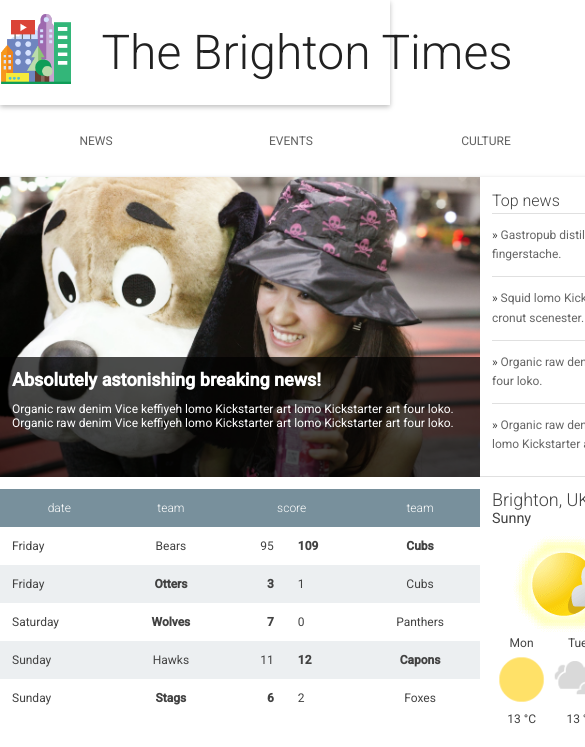
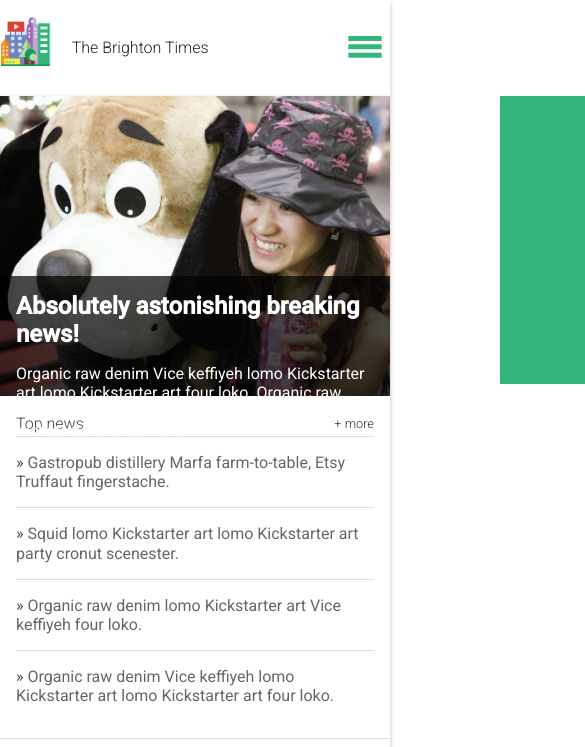
Before and after one commit to sedlareg/nd-rwdf, a website built with webpack: page app/template.html in a window 390 px wide. Shown: the top 747 px of the page, 585 px wide, since content can reach past the window. Built offline with nearby package versions, Linux system fonts and the light colour scheme.

Commit message:
project update part 2

```diff
--- /dev/null
+++ b/app/index.js
@@ -0,0 +1,23 @@
+"use strict";
+
+const initMenu = function () {
+    /*
+      * Open the drawer when the menu icon is clicked.
+      */
+    var menu = document.querySelector('#menu');
+    var main = document.querySelector('main');
+    var drawer = document.querySelector('#drawer');
+
+    menu.addEventListener('click', function(e) {
+        drawer.classList.toggle('open');
+        e.stopPropagation();
+    });
+    main.addEventListener('click', function() {
+        drawer.classList.remove('open');
+    });
+};
+
+document.addEventListener("DOMContentLoaded", function(event) {
+    // Your code to run since DOM is loaded and ready
+    initMenu();
+});
--- a/app/scss/_mixins.scss
+++ b/app/scss/_mixins.scss
@@ -11,3 +11,22 @@ $vendors: "-moz-", "-webkit-", "";
     }
   }
 }
+
+$break-small: 370px;
+$break-medium: 480px;
+$break-large: 720px;
+
+@mixin respond-to($media) {
+  @if $media == handhelds {
+    @media only screen and (max-width: $break-small) { @content; }
+  }
+  @else if $media == tablets {
+    @media only screen and (min-width: $break-small + 1) and (max-width: $break-medium - 1) { @content; }
+  }
+  @else if $media == medium-screens {
+    @media only screen and (min-width: $break-medium + 1) and (max-width: $break-large - 1) { @content; }
+  }
+  @else if $media == wide-screens {
+    @media only screen and (min-width: $break-large) { @content; }
+  }
+}
--- a/app/scss/main.scss
+++ b/app/scss/main.scss
@@ -1,5 +1,14 @@
 @import 'variables';
 @import "mixins";
+
+/* zocial */
+[class*="fontawesome-"]:before {
+  font-family: 'FontAwesome', sans-serif;
+  margin-right: 10px;
+  text-shadow: 4px 2px 4px #000;
+  color: white;
+  display: inline-block;
+}
 
 body, html {
   margin: 0;
@@ -10,7 +19,7 @@ body, html {
 
 body {
   font-family: $font-stack;
-  font-size: 12px;
+  font-size: 1em;
   color: $font-color;
 }
 
@@ -51,27 +60,62 @@ ul {
   @include box-shadow(0, 2px, 5px, $header-shadow-color);
   min-height: 56px;
   transition: min-height 0.3s;
+  display: flex;
+  flex-wrap: wrap;
+  align-items: center;
+}
+
+.menu {
+  display: none;
+  cursor: pointer;
+  @media only screen and (max-width: 479px) {
+    display: block;
+    width: calc(25% - 5px);
+    text-align: right;
+    margin-right: 5px;
+  }
+  svg {
+    width: 40px;
+    fill: #33b679;
+  }
 }
 
 .header__inner {
-  width: 800px;
+  width: 100%;
   margin-left: auto;
   margin-right: auto;
+  @media only screen and (max-width: 479px) {
+    width: 75%;
+  }
 }
 
 .header__logo {
   height: 72px;
   margin-right: 1em;
   vertical-align: top;
-  margin-top: 12px;
+  margin-top: 1em;
+  @media only screen and (max-width: 479px) {
+    height: 50px;
+  }
 }
 
 .header__title {
   font-weight: 300;
-  font-size: 4em;
-  margin: 0.5em 0.25em;
+  font-size: 3.5em;
+  margin: .4em .25em;
   display: inline-block;
   color: $header-title-color;
+  @media only screen and (max-width: 479px) {
+    font-size: 1em;
+    line-height: 6em;
+    margin: 0;
+  }
+  @include respond-to(medium-screens) {
+    font-size: 2em;
+    line-height: 3em;
+  }
+  @include respond-to(wide-screens) {
+  }
 }
 
 /*
@@ -81,16 +125,19 @@ ul {
  */
 
 .nav {
-  width: 800px;
+  width: 100%;
   margin-left: auto;
   margin-right: auto;
-  a {
-    text-decoration: none;
-    color: $link-color;
-    &:hover {
-      text-decoration: underline;
-      color: $link-hover-color;
+  z-index: 2;
+  &.open {
+    transform: translate(0, 0);
   }
+  @media only screen and (max-width: 479px) {
+    width: 100%;
+    position: absolute;
+    background-color: #78909C;
+    transform: translate(500px, 0);
+    transition: transform .3s ease;
   }
 }
 
@@ -98,9 +145,17 @@ ul {
   width: 100%;
   padding: 0;
   margin: 0;
+  a {
+    text-decoration: none;
+    color: $link-color;
+    padding: 1.5em;
+    &:hover {
+      text-decoration: underline;
+      color: $link-hover-color;
     }
-
-.nav__item {
+  }
+  li {
+    &.nav__item {
       box-sizing: border-box;
       display: inline-block;
       width: 24%;
@@ -108,6 +163,47 @@ ul {
       line-height: 24px;
       padding: 24px;
       text-transform: uppercase;
+      a {
+        span {
+          &[class*="fontawesome-"] {
+            display: none;
+          }
+        }
+      }
+    }
+  }
+  @media only screen and (max-width: 479px) {
+    li {
+      &.nav__item {
+        display: block;
+        padding: 0;
+        width: 100%;
+        a {
+          span {
+            &[class*="fontawesome-"] {
+              display: inline-block;
+            }
+          }
+        }
+      }
+    }
+    a {
+      background-color: #33B679;
+      color: white;
+      display: block;
+      font-weight: 600;
+      text-decoration: none;
+      &:hover {
+        background-color: #d42224;
+        text-decoration: none;
+      }
+
+      &:active {
+        background-color: #5accc7;
+        color: white;
+      }
+    }
+  }
 }
 
 /*
@@ -118,7 +214,7 @@ ul {
 
 main {
   @include box-shadow(0, 2px, 5px, $main-shadow-color);
-  width: 800px;
+  width: 100%;
   margin-left: auto;
   margin-right: auto;
 }
@@ -129,6 +225,10 @@ main {
  *
  */
 
+.content {
+  display: flex;
+  flex-wrap: wrap;
+}
 /*
  *
  * Hero
@@ -136,12 +236,12 @@ main {
  */
 
 .hero {
-  float: left;
-  width: 480px;
+  width: 100%;
   position: relative;
   background-image: url($hero-image);
   background-size: cover;
-  height: 300px;
+  min-height: 300px;
+  order: 1;
   article {
     box-sizing: border-box;
     background-color: $article-bg-color;
@@ -153,6 +253,9 @@ main {
     color: $article-font-color;
     padding: 1em;
   }
+  @media only screen and (min-width: 721px) {
+    width:  50vw;
+  }
 }
 
 /*
@@ -162,11 +265,13 @@ main {
  */
 
 .top-news {
-  float: right;
-  width: 320px;
-  height: 300px;
+  width: 100%;
   border-bottom: $topnews-border-bottom;
   padding: 1em;
+  order: 2;
+  @media only screen and (min-width: 721px){
+    order: 3;
+  }
 }
 
 .news__title {
@@ -189,6 +294,8 @@ main {
   a {
     text-decoration: none;
     color: $topnews-link-color;
+    padding-top: 1.5em;
+    padding-bottom: 1.5em;
     &:hover, &:active {
       text-decoration: underline;
     }
@@ -202,9 +309,10 @@ main {
  */
 
 .scores {
-  width: 480px;
-  float: left;
+  width: 100%;
   padding-top: 1em;
+  order: 3;
+  border-bottom: 1px solid silver;
 }
 
 .scores__table {
@@ -218,24 +326,27 @@ main {
     font-weight: 300;
     background-color: $scores-th-bg-color;
   }
-  td{
+  td {
     &.winner {
       font-weight: bold;
     }
     &:nth-child(3) {
       text-align: right;
     }
-    &:nth-child(2),&:nth-child(5) {
+    &:nth-child(2), &:nth-child(5) {
       text-align: center;
     }
   }
-  tr{
+  tr {
     &:nth-child(odd) td {
       background-color: $scores-tr-odd-bg-color;
     }
     &:nth-child(even) td {
       background-color: $scores-tr-even-bg-color;
     }
+  }
+  @media only screen and (min-width: 721px){
+    order: 4;
   }
 }
 
@@ -246,9 +357,13 @@ main {
  */
 
 .weather {
-  float: right;
-  width: 320px;
+  width: 100%;
   padding: 1em;
+  order: 4;
+  @media only screen and (min-width: 721px){
+    width: calc(50vw - 2em);
+    order: 2;
+  }
 }
 
 .weather__location {
@@ -295,13 +410,14 @@ main {
 
 /*
  *
- * Weather
+ * Recent News
  *
  */
 
 .recent-news {
-  clear: both;
+  width: 100%;
   padding: 1em;
+  order: 5;
 }
 
 .snippet {
@@ -320,6 +436,8 @@ main {
   a {
     text-decoration: none;
     color: #666;
+    padding-top: 1.5em;
+    padding-bottom: 1.5em;
     &:hover, &:active {
       text-decoration: underline;
     }
--- a/app/template.html
+++ b/app/template.html
@@ -6,6 +6,7 @@
     <meta name="viewport" content="width=device-width, initial-scale=1.0">
     <title>Brighton Times</title>
     <link href="https://fonts.googleapis.com/css?family=Roboto:300,400,500" rel="stylesheet" type="text/css">
+    <link rel="stylesheet" href="https://weloveiconfonts.com/api/?family=fontawesome"/>
   </head>
   <body>
 
@@ -16,14 +17,19 @@
           The Brighton Times
         </h1>
       </div>
+      <a id="menu" class="menu">
+        <svg xmlns="http://www.w3.org/2000/svg" viewBox="0 0 24 24">
+          <path d="M2 6h20v3H2zm0 5h20v3H2zm0 5h20v3H2z"/>
+        </svg>
+      </a>
     </header>
 
     <nav id="drawer" class="nav">
       <ul class="nav__list">
-        <li class="nav__item"><a href="#">News</a></li>
-        <li class="nav__item"><a href="#">Events</a></li>
-        <li class="nav__item"><a href="#">Culture</a></li>
-        <li class="nav__item"><a href="#">Blog</a></li>
+        <li class="nav__item"><a href="#"><span class="fontawesome-bullhorn"></span>News</a></li>
+        <li class="nav__item"><a href="#"><span class="fontawesome-bell"></span>Events</a></li>
+        <li class="nav__item"><a href="#"><span class="fontawesome-camera-retro"></span>Culture</a></li>
+        <li class="nav__item"><a href="#"><span class="fontawesome-pencil"></span>Blog</a></li>
       </ul>
     </nav>
 
--- a/webpack.config.js
+++ b/webpack.config.js
@@ -1,4 +1,5 @@
 const path = require('path');
+const webpack = require("webpack");
 const ExtractTextPlugin = require('extract-text-webpack-plugin');
 const HtmlWebpackPlugin = require('html-webpack-plugin');
 
@@ -17,9 +18,14 @@ const htmlWebPack = new HtmlWebpackPlugin({
     template: 'app/template.html'
 });
 
+const uglifyJs = new webpack.optimize.UglifyJsPlugin({minimize: true});
+
 module.exports = {
     context: __dirname,
-    entry: path.join(PATHS.app, 'scss/main.scss'),
+    entry: [
+        path.join(PATHS.app, 'scss/main.scss'),
+        path.join(PATHS.app, 'index.js')
+    ],
     output: {
         path: PATHS.dist,
         filename: 'index.js'
@@ -41,7 +47,7 @@ module.exports = {
                         },
                         {
                             loader: 'sass-loader',
-                            options: {sourceMap: true}
+                            options: {sourceMap: true, minimize: true}
                         }
                     ]
                 })
@@ -51,9 +57,9 @@ module.exports = {
                 use: {
                     loader: 'html-loader',
                     options: {
-                        minimize: false,
+                        minimize: true,
                         removeComments: true,
-                        collapseWhitespace: false
+                        collapseWhitespace: true
                     }
                 }
             },
@@ -68,6 +74,7 @@ module.exports = {
     },
     plugins: [
         extractSASS,
-        htmlWebPack
+        htmlWebPack,
+        uglifyJs
     ]
 };
```
Lines whose indentation alone changed are shown as unchanged.
